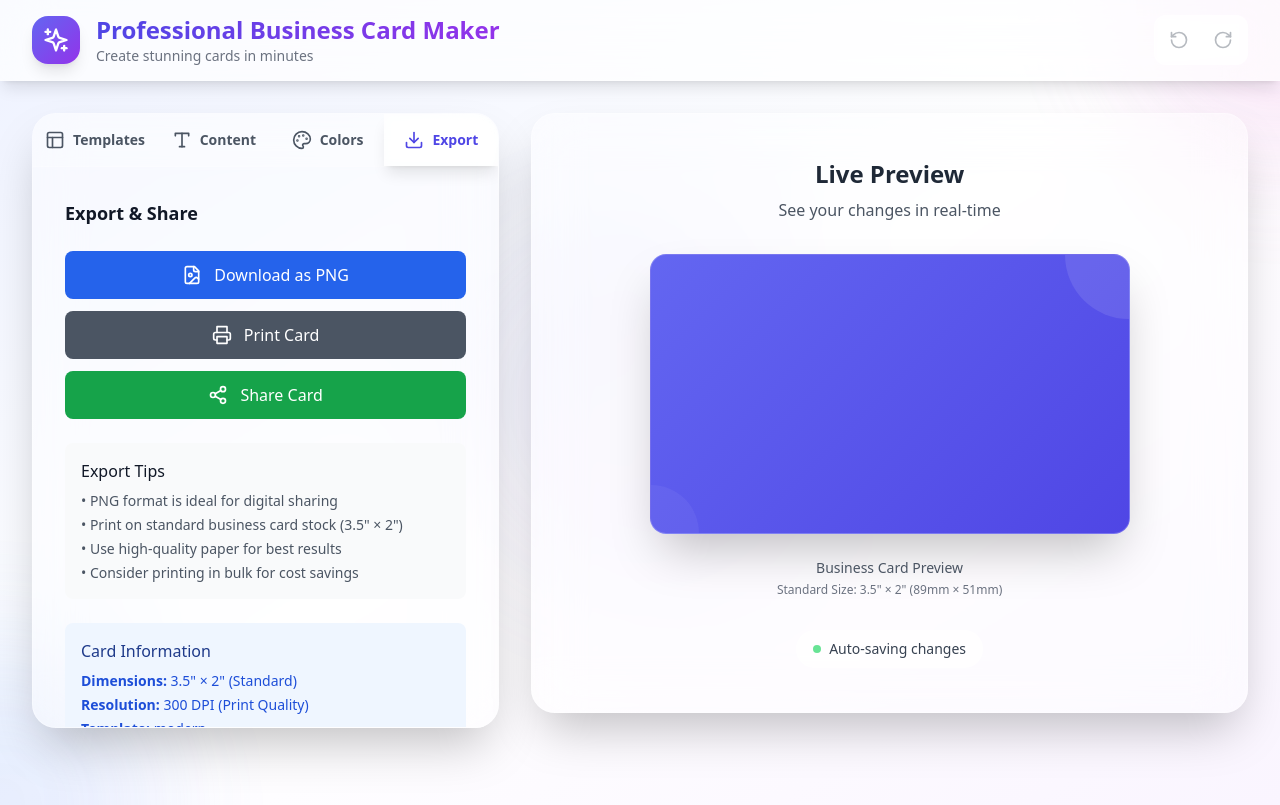
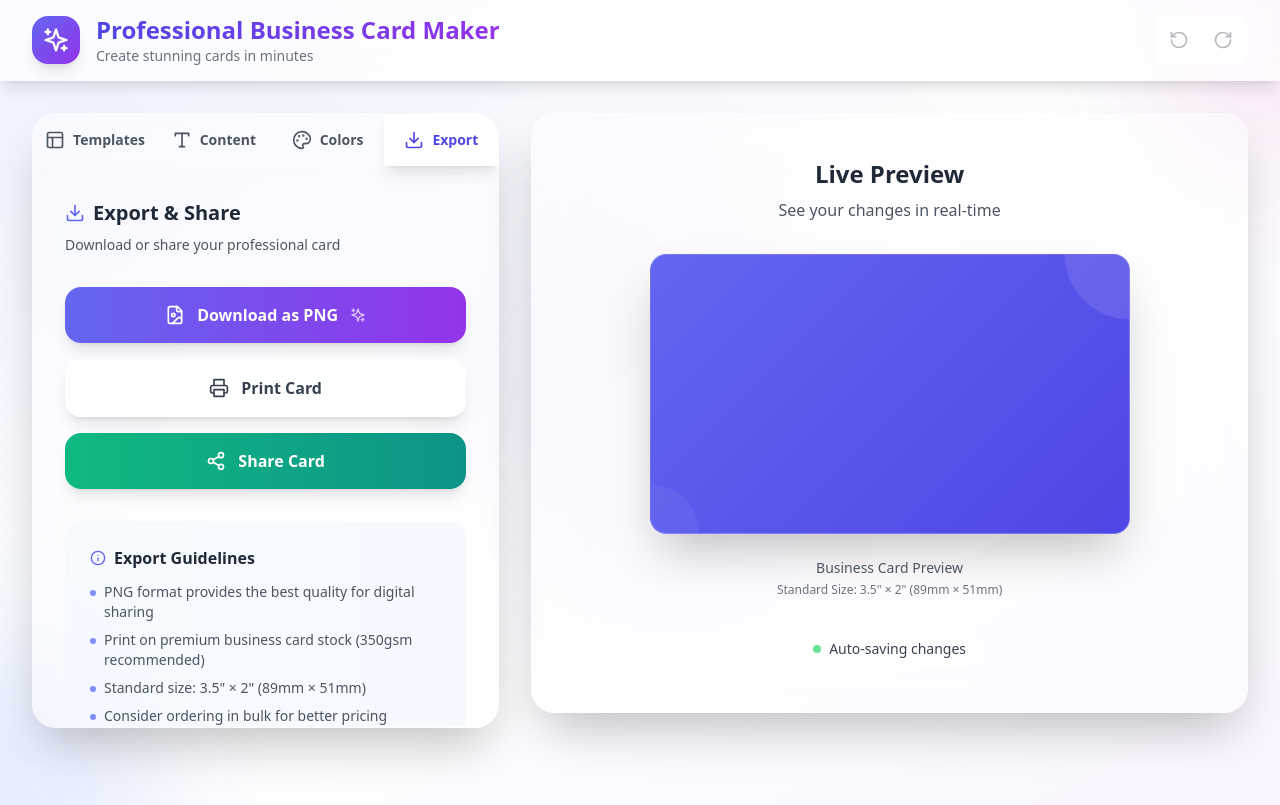
Before and after one commit to bhairvi12/ProfessionalCardMaker, a React (Vite) app: page / in a window 1280 px wide. Both pictures are taken after a click on the button "Export". Built offline with nearby package versions, Linux system fonts and the light colour scheme.

Commit message:
update exportTools

```diff
--- a/package.json
+++ b/package.json
@@ -12,6 +12,7 @@
     "deploy": "gh-pages -d dist"
   },
   "dependencies": {
+    "html2canvas": "^1.4.1",
     "lucide-react": "^0.344.0",
     "react": "^18.3.1",
     "react-dom": "^18.3.1"
--- a/src/components/ExportTools.tsx
+++ b/src/components/ExportTools.tsx
@@ -1,6 +1,8 @@
 import React, { useState } from 'react';
-import { Download, FileImage, Printer, Share2 } from 'lucide-react';
+import { Download, FileImage, Printer, Share2, Sparkles, Info } from 'lucide-react';
 import { CardData, CardStyle } from '../App';
+import html2canvas from 'html2canvas';
+
 
 interface ExportToolsProps {
   cardRef: React.RefObject<HTMLDivElement>;
@@ -16,51 +18,19 @@ const ExportTools: React.FC<ExportToolsProps> = ({ cardRef, cardData, cardStyle
 
   setIsExporting(true);
   try {
-      // Create a canvas to render the card
-      const canvas = document.createElement('canvas');
-      const ctx = canvas.getContext('2d');
+    const canvas = await html2canvas(cardRef.current, {
+      scale: 3, // Increase resolution
+      useCORS: true, // Support for external fonts/images
+      backgroundColor: null, // Use existing background
+    });
 
-      // Set canvas size (business card standard: 3.5" x 2" at 300 DPI)
-      canvas.width = 1050; // 3.5" * 300 DPI
-      canvas.height = 600;  // 2" * 300 DPI
-
-      if (ctx) {
-        // Create a simple card representation
-        const cardElement = cardRef.current;
-        const rect = cardElement.getBoundingClientRect();
-
-        // Scale to canvas size
-        const scaleX = canvas.width / rect.width;
-        const scaleY = canvas.height / rect.height;
-
-        // For now, create a simple representation
-        // In a real app, you'd use html2canvas or similar library
-        ctx.fillStyle = cardStyle.backgroundColor;
-        ctx.fillRect(0, 0, canvas.width, canvas.height);
-
-        // Add text (simplified)
-        ctx.fillStyle = cardStyle.textColor;
-        ctx.font = '48px Arial';
-        ctx.fillText(cardData.name, 50, 100);
-
-        ctx.font = '24px Arial';
-        ctx.fillText(cardData.title, 50, 150);
-        ctx.fillText(cardData.company, 50, 200);
-
-        // Convert to blob and download
-        canvas.toBlob((blob) => {
-          if (blob) {
-            const url = URL.createObjectURL(blob);
+    const dataUrl = canvas.toDataURL('image/png');
     const a = document.createElement('a');
-            a.href = url;
+    a.href = dataUrl;
     a.download = `${cardData.name.replace(/\s+/g, '_')}_business_card.png`;
     document.body.appendChild(a);
     a.click();
     document.body.removeChild(a);
-            URL.revokeObjectURL(url);
-          }
-        });
-      }
   } catch (error) {
     console.error('Export failed:', error);
   } finally {
@@ -116,53 +86,92 @@ const ExportTools: React.FC<ExportToolsProps> = ({ cardRef, cardData, cardStyle
   };
 
   return (
-    <div className="space-y-6">
-      <h3 className="text-lg font-semibold text-gray-900">Export & Share</h3>
+    <div className="space-y-8">
+      <div>
+        <h3 className="text-xl font-bold text-gray-800 mb-2 flex items-center space-x-2">
+          <Download className="w-5 h-5 text-indigo-500" />
+          <span>Export & Share</span>
+        </h3>
+        <p className="text-gray-600 text-sm">Download or share your professional card</p>
+      </div>
 
-      <div className="space-y-3">
+      <div className="space-y-4">
         <button
           onClick={exportAsPNG}
           disabled={isExporting}
-          className="w-full flex items-center justify-center space-x-3 px-4 py-3 bg-blue-600 hover:bg-blue-700 disabled:bg-blue-400 text-white rounded-lg transition-colors"
+          className="group w-full flex items-center justify-center space-x-3 px-6 py-4 bg-gradient-to-r from-indigo-500 to-purple-600 hover:from-indigo-600 hover:to-purple-700 disabled:from-gray-400 disabled:to-gray-500 text-white rounded-2xl transition-all duration-300 hover:scale-[1.02] shadow-lg hover:shadow-xl"
         >
           <FileImage className="w-5 h-5" />
-          <span>{isExporting ? 'Exporting...' : 'Download as PNG'}</span>
+          <span className="font-semibold">
+            {isExporting ? 'Exporting...' : 'Download as PNG'}
+          </span>
+          {!isExporting && <Sparkles className="w-4 h-4 opacity-70" />}
         </button>
 
         <button
           onClick={printCard}
-          className="w-full flex items-center justify-center space-x-3 px-4 py-3 bg-gray-600 hover:bg-gray-700 text-white rounded-lg transition-colors"
+          className="group w-full flex items-center justify-center space-x-3 px-6 py-4 bg-white/50 backdrop-blur-sm hover:bg-white/70 text-gray-700 hover:text-gray-900 rounded-2xl transition-all duration-300 hover:scale-[1.02] border border-white/30 hover:border-white/50 shadow-lg hover:shadow-xl"
         >
           <Printer className="w-5 h-5" />
-          <span>Print Card</span>
+          <span className="font-semibold">Print Card</span>
         </button>
 
         <button
           onClick={shareCard}
-          className="w-full flex items-center justify-center space-x-3 px-4 py-3 bg-green-600 hover:bg-green-700 text-white rounded-lg transition-colors"
+          className="group w-full flex items-center justify-center space-x-3 px-6 py-4 bg-gradient-to-r from-emerald-500 to-teal-600 hover:from-emerald-600 hover:to-teal-700 text-white rounded-2xl transition-all duration-300 hover:scale-[1.02] shadow-lg hover:shadow-xl"
         >
           <Share2 className="w-5 h-5" />
-          <span>Share Card</span>
+          <span className="font-semibold">Share Card</span>
         </button>
       </div>
 
-      <div className="bg-gray-50 rounded-lg p-4">
-        <h4 className="font-medium text-gray-900 mb-2">Export Tips</h4>
-        <ul className="text-sm text-gray-600 space-y-1">
-          <li>• PNG format is ideal for digital sharing</li>
-          <li>• Print on standard business card stock (3.5" × 2")</li>
-          <li>• Use high-quality paper for best results</li>
-          <li>• Consider printing in bulk for cost savings</li>
+      <div className="bg-gradient-to-r from-blue-50/50 to-indigo-50/50 backdrop-blur-sm rounded-2xl p-6 border border-white/30">
+        <h4 className="font-semibold text-gray-800 mb-3 flex items-center space-x-2">
+          <Info className="w-4 h-4 text-indigo-500" />
+          <span>Export Guidelines</span>
+        </h4>
+        <ul className="text-sm text-gray-600 space-y-2">
+          <li className="flex items-start space-x-2">
+            <div className="w-1.5 h-1.5 bg-indigo-400 rounded-full mt-2 flex-shrink-0"></div>
+            <span>PNG format provides the best quality for digital sharing</span>
+          </li>
+          <li className="flex items-start space-x-2">
+            <div className="w-1.5 h-1.5 bg-indigo-400 rounded-full mt-2 flex-shrink-0"></div>
+            <span>Print on premium business card stock (350gsm recommended)</span>
+          </li>
+          <li className="flex items-start space-x-2">
+            <div className="w-1.5 h-1.5 bg-indigo-400 rounded-full mt-2 flex-shrink-0"></div>
+            <span>Standard size: 3.5" × 2" (89mm × 51mm)</span>
+          </li>
+          <li className="flex items-start space-x-2">
+            <div className="w-1.5 h-1.5 bg-indigo-400 rounded-full mt-2 flex-shrink-0"></div>
+            <span>Consider ordering in bulk for better pricing</span>
+          </li>
         </ul>
       </div>
 
-      <div className="bg-blue-50 rounded-lg p-4">
-        <h4 className="font-medium text-blue-900 mb-2">Card Information</h4>
-        <div className="text-sm text-blue-700 space-y-1">
-          <div><strong>Dimensions:</strong> 3.5" × 2" (Standard)</div>
-          <div><strong>Resolution:</strong> 300 DPI (Print Quality)</div>
-          <div><strong>Template:</strong> {cardStyle.template}</div>
-          <div><strong>Font:</strong> {cardStyle.font}</div>
+      <div className="bg-gradient-to-r from-purple-50/50 to-pink-50/50 backdrop-blur-sm rounded-2xl p-6 border border-white/30">
+        <h4 className="font-semibold text-gray-800 mb-3 flex items-center space-x-2">
+          <Sparkles className="w-4 h-4 text-purple-500" />
+          <span>Card Specifications</span>
+        </h4>
+        <div className="grid grid-cols-2 gap-4 text-sm">
+          <div>
+            <span className="font-medium text-gray-700">Dimensions:</span>
+            <p className="text-gray-600">3.5" × 2" (Standard)</p>
+          </div>
+          <div>
+            <span className="font-medium text-gray-700">Resolution:</span>
+            <p className="text-gray-600">300 DPI (Print Quality)</p>
+          </div>
+          <div>
+            <span className="font-medium text-gray-700">Template:</span>
+            <p className="text-gray-600 capitalize">{cardStyle.template}</p>
+          </div>
+          <div>
+            <span className="font-medium text-gray-700">Font:</span>
+            <p className="text-gray-600">{cardStyle.font}</p>
+          </div>
         </div>
       </div>
     </div>
```
Also changed, not shown: 1 other file (tests, documents, lock files or other folders). Lines whose indentation alone changed are shown as unchanged.
